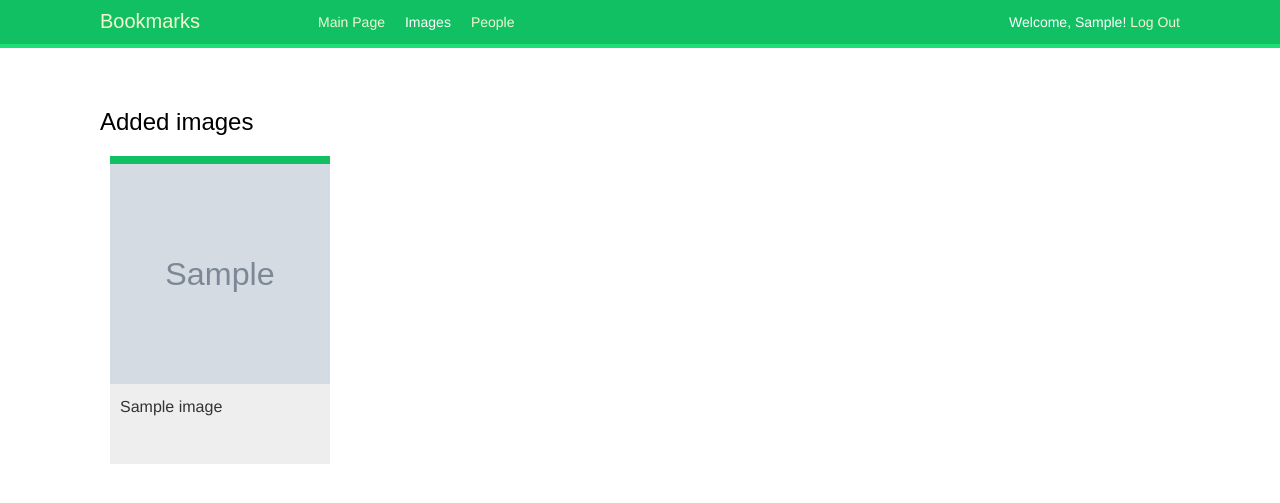
After one commit to KamilFerenc/social-website, a Django app: page /images/ in a window 1280 px wide. The commit adds this page. Shown: the top 503 px of the page. Run offline with Django 3.2, Linux system fonts and the light colour scheme; a user stored in the database is signed in; tables that the repository leaves empty hold one stand-in row (values such as "Sample post"); grey boxes marked "Sample" are stand-in pictures; data that the repository does not hold is empty; some libraries are stand-ins or nearby versions; some web fonts are replaced.

Commit message:
Add view list of user's images

```diff
--- a/bookmarks/account/templates/base.html
+++ b/bookmarks/account/templates/base.html
@@ -15,7 +15,7 @@
                     <a href="{% url 'account:dashboard' %}">Main Page</a>
                 </li>
                 <li {% if section == "images" %} class="selected {% endif %}>
-                    <a href="#">Images</a>
+                    <a href="{% url 'images:list' %}">Images</a>
                 </li>
                 <li {% if section == "people" %}" class="selected" {% endif %}>
                     <a href="#">People</a>
--- a/bookmarks/images/models.py
+++ b/bookmarks/images/models.py
@@ -7,7 +7,7 @@ from django.urls import reverse
 class Image(models.Model):
     user = models.ForeignKey(settings.AUTH_USER_MODEL, on_delete=models.CASCADE,
                              related_name='images_created')
-    title = models.CharField(max_length=200)
+    title = models.CharField(max_length=50)
     slug = models.CharField(max_length=200, blank=True)
     url = models.URLField()
     image = models.ImageField(upload_to='images/%Y/%m/%d')
--- /dev/null
+++ b/bookmarks/images/templates/images/image/list.html
@@ -0,0 +1,32 @@
+{% extends 'base.html' %}
+
+{% block title %}Added images{% endblock %}
+{% block content %}
+    <h2>Added images</h2>
+    <div id="image-list">
+        {% include "images/image/list_ajax.html" %}
+    </div>
+{% endblock %}
+
+{% block domready %}
+var page = 1;
+var empty_page = false;
+var block_request = false;
+
+$(window).scroll(function(){
+    var margin = $(document).height()-$(window).height()-100;
+    if ($(window).scrollTop() > margin && empty_page == false && block_request == false){
+    block_request = true;
+    page += 1;
+    $.get('?page=' + page, function(data) {
+    if (data==''){
+    empty_page = true;
+    }
+    else {
+    block_request = false;
+    $('#image-list').append(data);
+}
+});
+}
+});
+{% endblock %}
--- /dev/null
+++ b/bookmarks/images/templates/images/image/list_ajax.html
@@ -0,0 +1,18 @@
+{% load thumbnail %}
+
+{% for image in images %}
+    <div class="image">
+        <a href="{{ image.get_absolute_url }}">
+            {% thumbnail image.image "300x300" crop="100%" as im %}
+            <a href="{{ image.get_absolute_url }}">
+                <img src="{{ im.url }}">
+            </a>
+        {% endthumbnail %}
+        </a>
+        <div class="info">
+            <a href="{{ image.get_absolute_url }}" class="title">
+                {{ image.title }}
+            </a>
+        </div>
+    </div>
+{% endfor %}
--- a/bookmarks/images/urls.py
+++ b/bookmarks/images/urls.py
@@ -8,5 +8,6 @@ urlpatterns = [
     url(r'^detail/(?P<id>\d+)/(?P<slug>[-\w]+)/$', views.detail_image,
         name='detail'),
     url(r'^like/$', views.image_like, name='like'),
+    url(r'^$', views.image_list, name='list'),
 
 ]
--- a/bookmarks/images/views.py
+++ b/bookmarks/images/views.py
@@ -1,7 +1,8 @@
 from .forms import ImageCreateForm
 from django.contrib import messages
 from django.contrib.auth.decorators import login_required
-from django.http import JsonResponse
+from django.core.paginator import Paginator, EmptyPage, PageNotAnInteger
+from django.http import JsonResponse, HttpResponse
 from django.shortcuts import render, redirect, get_object_or_404
 from django.views.decorators.http import require_POST
 from .models import Image
@@ -46,3 +47,23 @@ def image_like(request):
         except:
             pass
     return JsonResponse({'status': 'ok'})
+
+
+@login_required
+def image_list(request):
+    images = Image.objects.all()
+    paginator = Paginator(images, 8)
+    page = request.GET.get('page')
+    try:
+        images = paginator.page(page)
+    except PageNotAnInteger:
+        images = paginator.page(1)
+    except EmptyPage:
+        if request.is_ajax():
+            return HttpResponse('')
+        images = paginator.page(paginator.num_pages)
+    if request.is_ajax():
+        return render(request, 'images/image/list_ajax.html',
+                      {'section': 'images', 'images': images})
+    return render(request, 'images/image/list.html',
+                  {'section': 'images', 'images': images})
```
